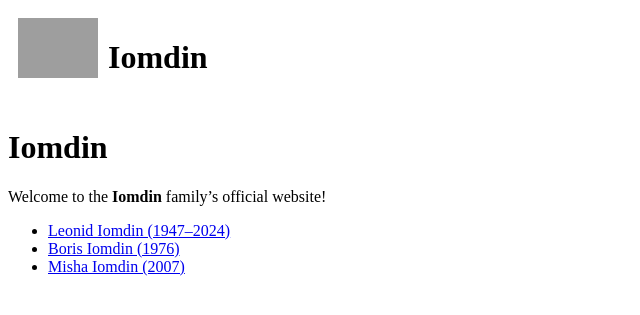
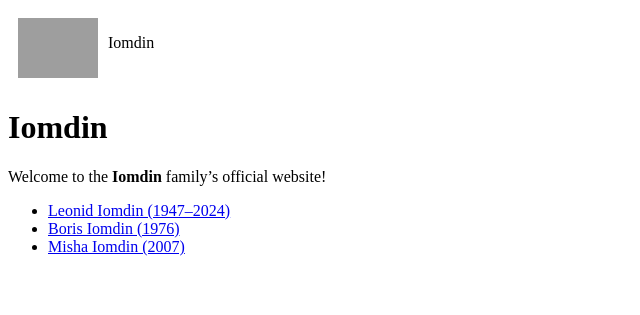
Before and after one commit to iomdin/iomdin.github.io, a Jekyll site: the page built from index.md, in a window 1280 px wide. Shown: the top 315 px of the page, without its empty margins (0-640 px from the left). Built offline with Jekyll 4.4.1, drawn with Linux system fonts in a browser that asks for light colours; grey boxes are pictures that could not be loaded.

Commit message:
add title, fix header

```diff
--- a/_layouts/mylayout.html
+++ b/_layouts/mylayout.html
@@ -5,6 +5,9 @@
     <meta charset="UTF-8">
     <meta http-equiv="X-UA-Compatible" content="IE=edge">
     <meta name="viewport" content="width=device-width, initial-scale=1">
+
+    <!-- title -->
+    <title>{{ page.title | default: site.title }}</title>
 
     <!-- favicon -->
     {% if page.favicon %}
@@ -33,7 +36,7 @@
         {% elsif site.logo %}
           <img src="{{ site.logo | relative_url }}" alt="Logo" class="logo">
         {% endif %}
-        <h1>{{ page.header | default: site.title }}</h1>
+        <p>{{ page.header | default: site.title }}</p>
       </header>
       <div id="main">
         {{ content }}
```
